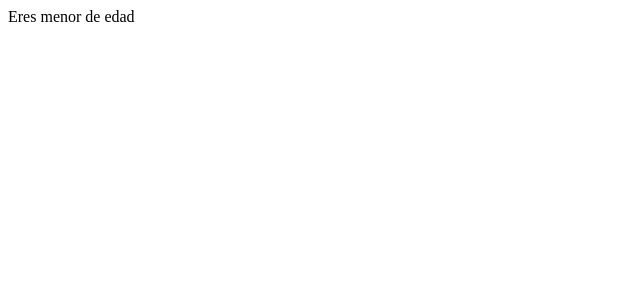
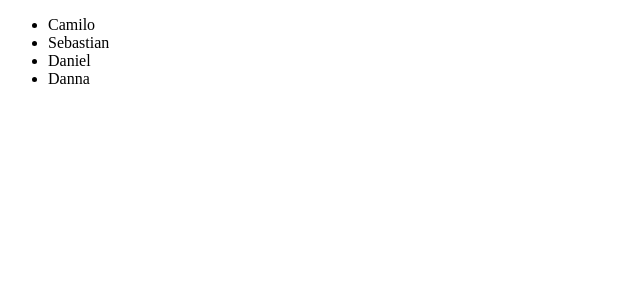
Before and after one commit to camidev234/Vue-course, a Vue app in the folder vue-course/: page / in a window 1280 px wide. Shown: the top 300 px of the page, without its empty margins (0-640 px from the left). Built offline with nearby package versions, Linux system fonts and the light colour scheme.

Commit message:
For in Vue

```diff
--- a/vue-course/src/App.vue
+++ b/vue-course/src/App.vue
@@ -1,9 +1,10 @@
 <template>
-  <ConditionalRender/>
+  <ExampleFor/>
 </template>
 
 <script lang="ts" setup>
-import ConditionalRender from './components/ConditionalRender.vue';
+import ExampleFor from './components/ExampleFor.vue';
+
 </script>
 
 <style>
--- /dev/null
+++ b/vue-course/src/components/ExampleFor.vue
@@ -0,0 +1,34 @@
+<template>
+    <ul>
+        <li v-for="user in users" v-bind:key="user.code">{{ user.name }}</li>
+    </ul>
+</template>
+
+<script lang="ts" setup>
+    import {Ref, ref} from 'vue';
+    interface IUser {
+        name: string,
+        code: string
+    }
+    const users:Ref<Array<IUser>> = ref([
+        {
+            name: 'Camilo',
+            code: '1013108226'
+        },
+        {
+            name: 'Sebastian',
+            code: '193829389'
+        },
+        {
+            name: 'Daniel',
+            code: '182389190'
+        },
+        {
+            name: 'Danna',
+            code: '232244444'
+        }
+    ])
+</script>
+
+<style scoped>
+</style>
```
